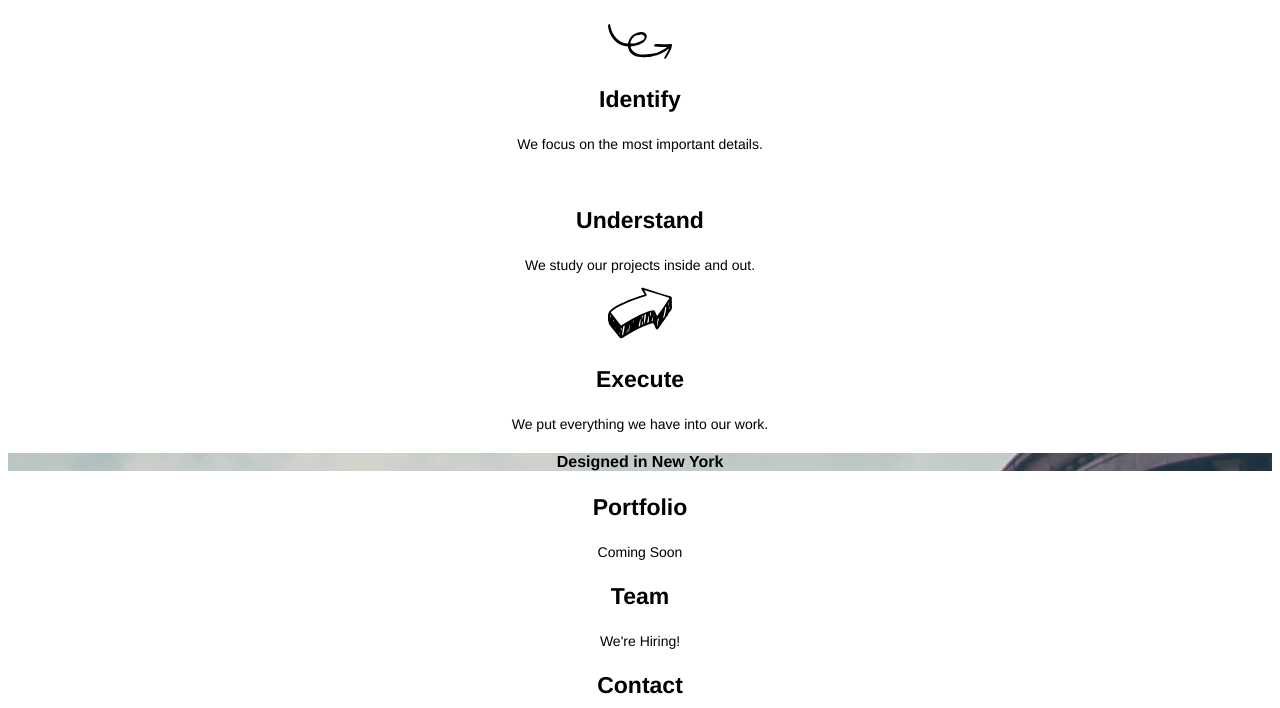
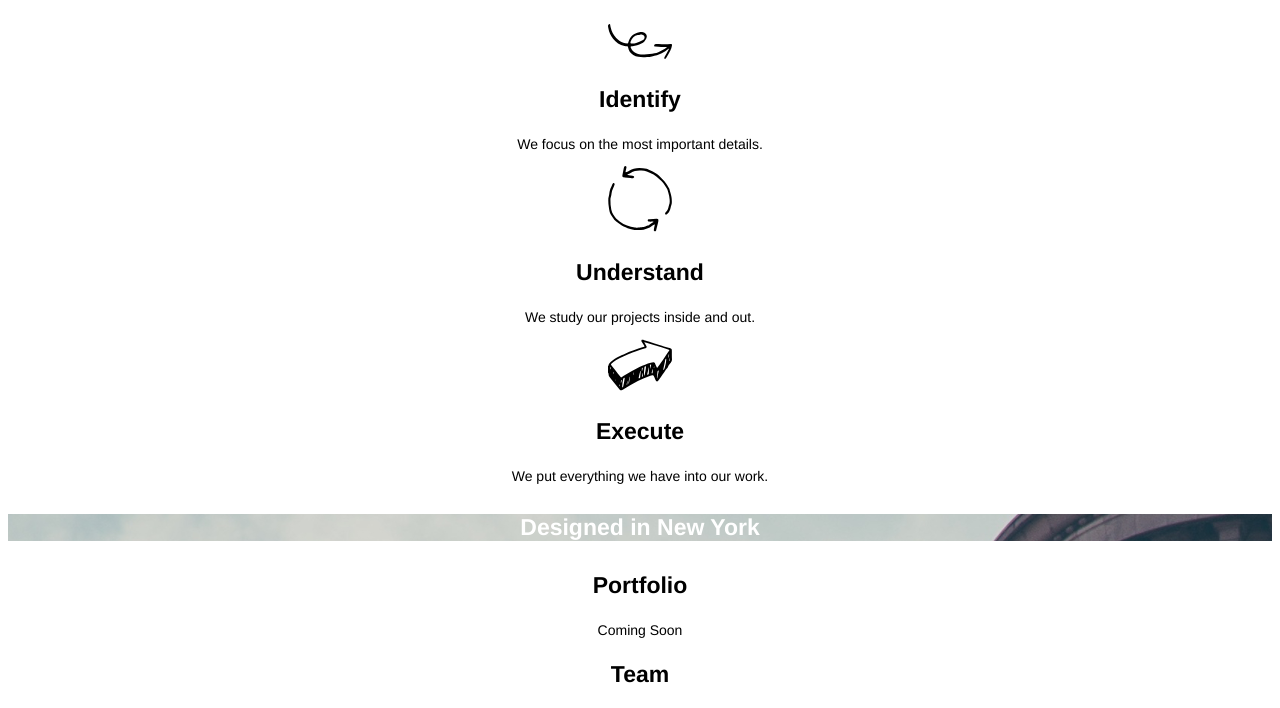
Before and after one commit to MurkeyMirror/broadway, a plain HTML site: page index.html in a window 1280 px wide. Shown: the part 417-1125 px from the top of the page. Drawn offline with Linux system fonts and the light colour scheme.

Commit message:
Added finishing touches

```diff
--- a/index.html
+++ b/index.html
@@ -15,13 +15,13 @@
       <p><a href="#contact">Contact</a></p>
     </div>
 
-    <h2>Our Process</h2>
+    <h2 id="process">Our Process</h2>
 
     <img src="./resources/images/identify.svg" alt="">
     <h3>Identify</h3>
     <p>We focus on the most important details.</p>
 
-    <img src="./resources/images/understanding.svg" alt="">
+    <img src="./resources/images/understand.svg" alt="">
     <h3>Understand</h3>
     <p>We study our projects inside and out.</p>
 
@@ -31,13 +31,13 @@
 
     <h4 class="banner-image">Designed in New York</h4>
 
-    <h3>Portfolio</h3>
+    <h3 id="work">Portfolio</h3>
     <p>Coming Soon</p>
 
-    <h3>Team</h3>
+    <h3 id="team">Team</h3>
     <p>We're Hiring!</p>
 
-    <h3>Contact</h3>
+    <h3 id="contact">Contact</h3>
     <p>Phone: (555)-555-5555</p>
     <p>E-mail: test@example.com</p>
     <p>Twitter: @test</p>
--- a/resources/css/style.css
+++ b/resources/css/style.css
@@ -30,6 +30,12 @@ h2 {
 
 h3 {
   font-size: 23px;
+  font-weight: bold;
+}
+
+h4 {
+  color: white;
+  font-size: 23px;
 }
 
 p {
```
